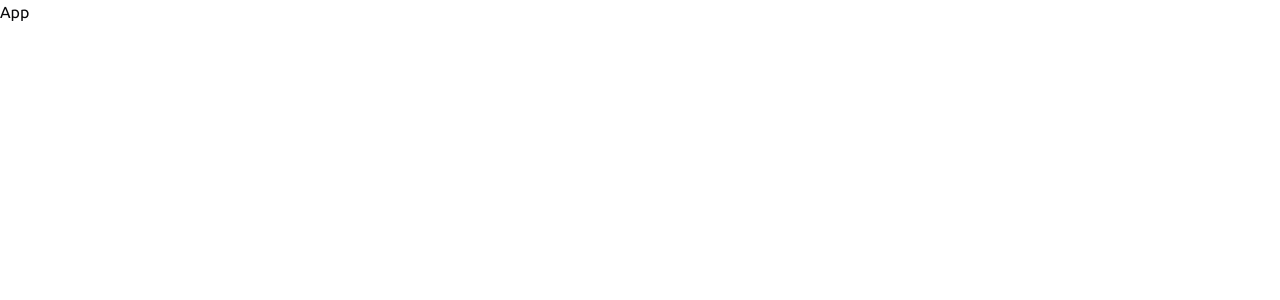
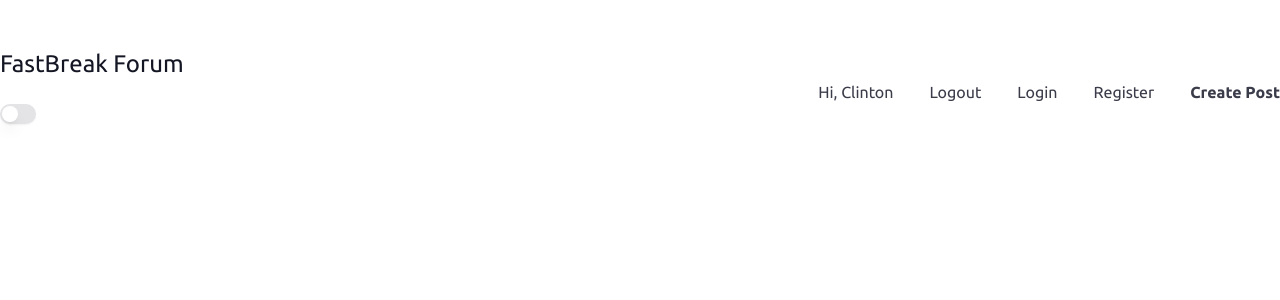
Before and after one commit to yamhokim/FastBreak-Forum, a React (Vite) app in the folder frontend/: page / in a window 1280 px wide. Shown: the top 300 px of the page. Built offline with nearby package versions, Linux system fonts and the light colour scheme.

Commit message:
added navbar component into main page

```diff
--- a/frontend/src/App.jsx
+++ b/frontend/src/App.jsx
@@ -1,7 +1,12 @@
 import React from "react";
+import NavBar from "./ui_components/navbar";
 
 const App = () => {
-  return <div>App</div>;
+  return (
+    <div>
+      <NavBar />
+    </div>
+  );
 };
 
 export default App;
```
